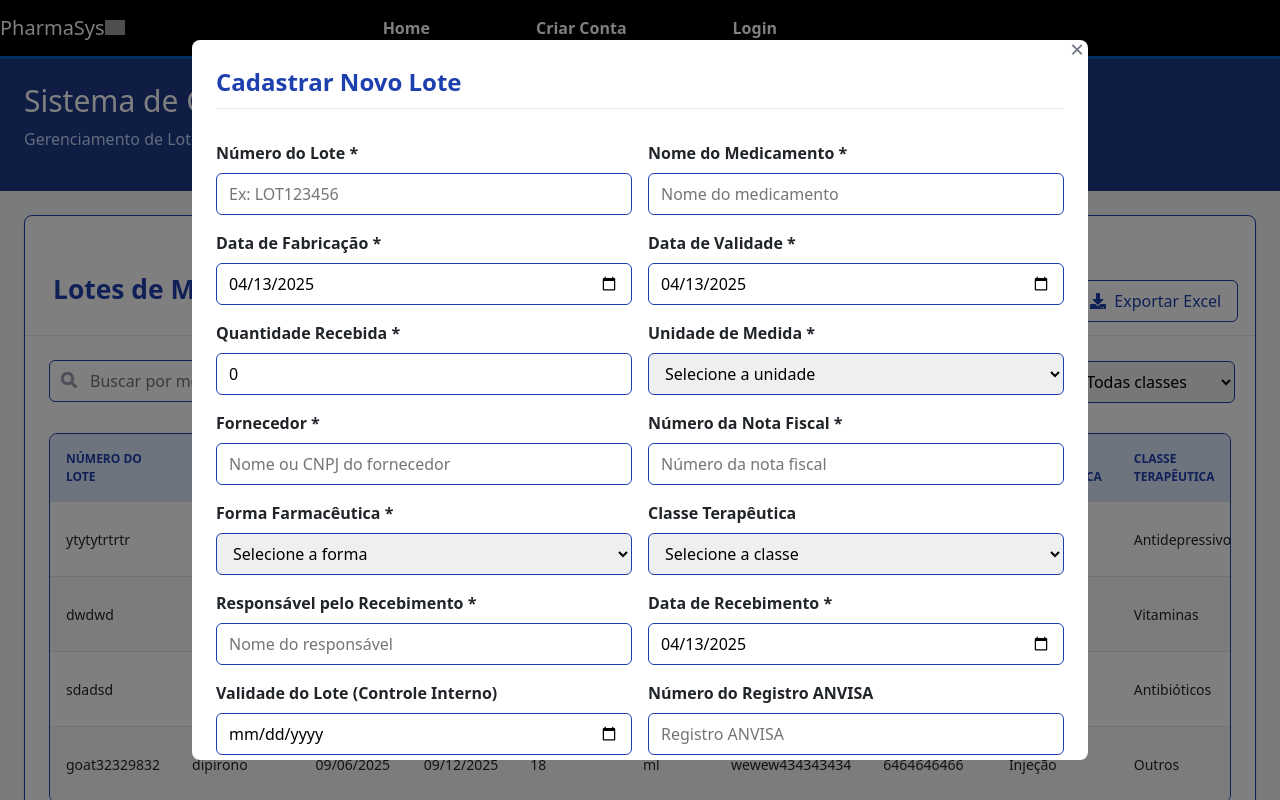
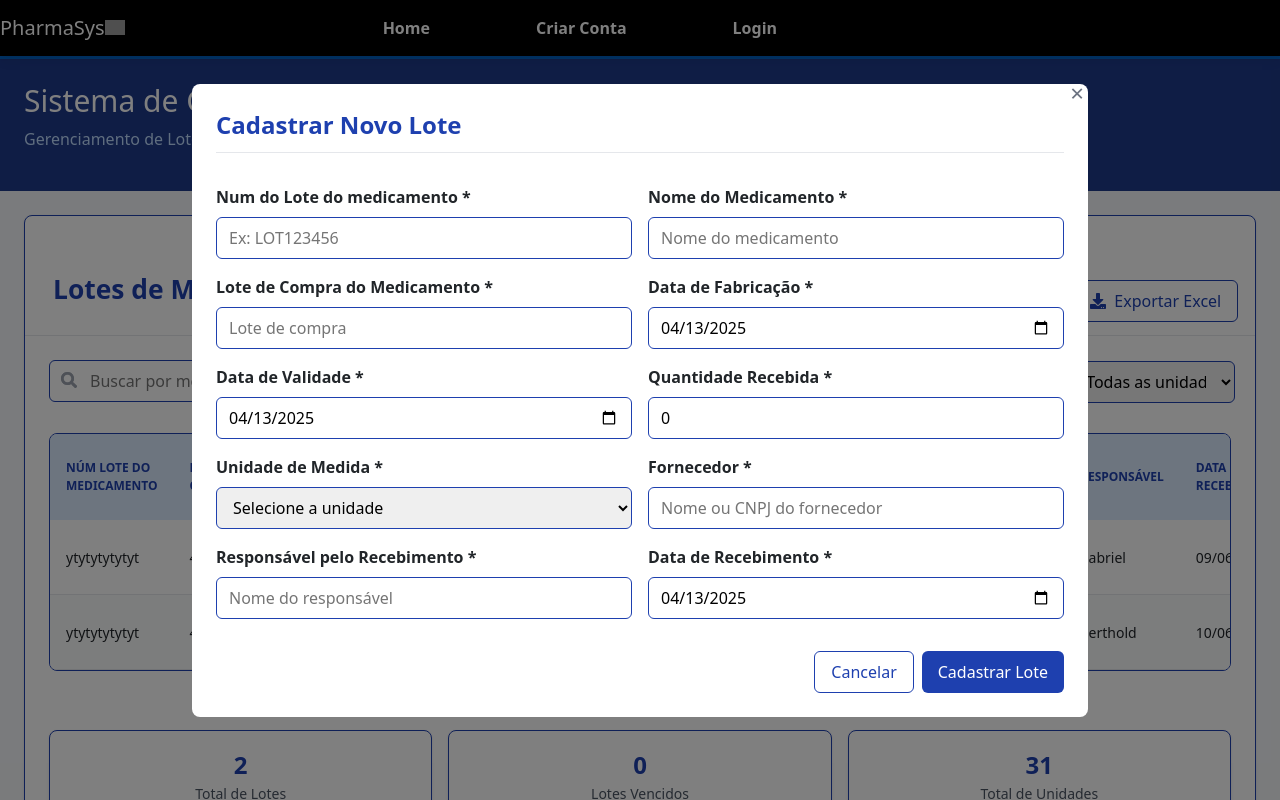
Before and after one commit to Jonaslima07/PharmaSys-Front, a React (Vite) app: page /lotes in a window 1280 px wide. Both pictures are taken after a click on the button "Novo Lote". Shown: the top 800 px of the page. Built offline with nearby package versions, Linux system fonts and the light colour scheme; data requests are answered from the project's data file; grey boxes are pictures that could not be loaded.

Commit message:
ajustes lotes

```diff
--- a/src/components/LoteForm.jsx
+++ b/src/components/LoteForm.jsx
@@ -18,14 +18,9 @@ const LoteForm = ({
     quantidadeRecebida: 0,
     unidadeMedida: "",
     fornecedor: "",
-    numeroNotaFiscal: "",
-    formaFarmaceutica: "",
-    classeTerapeutica: "",
+    loteCompraMedicamento: "", // Novo campo de Lote de Compra
     responsavelRecebimento: "",
     dataRecebimento: new Date(),
-    validadeLoteInterno: null,
-    numeroRegistroAnvisa: "",
-    observacoes: "",
   };
 
   const [formData, setFormData] = useState({
@@ -35,30 +30,6 @@ const LoteForm = ({
 
   // Opções para os selects
   const unidadesMedida = ["mg", "ml", "unidade", "frasco", "caixa", "blister"];
-  const formasFarmaceuticas = [
-    "Comprimido",
-    "Cápsula",
-    "Solução",
-    "Suspensão",
-    "Xarope",
-    "Pomada",
-    "Creme",
-    "Gel",
-    "Injeção",
-    "Gotas",
-  ];
-  const classesTerapeuticas = [
-    "Analgésicos",
-    "Antibióticos",
-    "Anti-inflamatórios",
-    "Antihipertensivos",
-    "Antidiabéticos",
-    "Antihistamínicos",
-    "Anticonvulsivantes",
-    "Antidepressivos",
-    "Vitaminas",
-    "Outros",
-  ];
 
   // Buscar dados do lote para edição
   useEffect(() => {
@@ -98,85 +69,44 @@ const LoteForm = ({
   };
 
     const handleSaveLote = (novoLote) => {
-    const loteComStatus = {
-      ...novoLote,
-      statusLote: calculateStatus(novoLote.dataValidade)
-    };
-
     if (loteEditando) {
-      setLotes(lotes.map(l => l.id === loteComStatus.id ? loteComStatus : l));
+      setLotes(prevLotes =>
+        prevLotes.map(lote => lote.id === novoLote.id ? novoLote : lote)
+      );
     } else {
-      setLotes([...lotes, loteComStatus]);
+      setLotes(prevLotes => [...prevLotes, novoLote]);
     }
+    setDialogAberto(false);
+    setLoteEditando(null);
   };
 
   const handleSubmit = async (e) => {
     e.preventDefault();
-    if (isEditing) {
-      if (!loteId) {
-        console.error("ID do lote não fornecido para atualização");
-        return;
-      }
-      await handleUpdateLote(formData);
-    } else {
-      await handleCreateLote(formData);
-    }
-  };
-  const handleCreateLote = async (data) => {
+
     try {
-      const response = await fetch("http://localhost:5000/lotesrecebidos", {
-        method: "POST",
+      const method = isEditing ? "PUT" : "POST";
+      const url = isEditing
+        ? `http://localhost:5000/lotesrecebidos/${loteId}`
+        : "http://localhost:5000/lotesrecebidos";
+
+      const response = await fetch(url, {
+        method,
         headers: {
           "Content-Type": "application/json",
         },
-        body: JSON.stringify(data),
+        body: JSON.stringify(formData),
       });
 
       if (!response.ok) {
-        throw new Error(`Erro ao criar lote: ${response.statusText}`);
+        throw new Error(`Erro ao ${isEditing ? "atualizar" : "criar"} lote`);
       }
 
-      const newData = await response.json();
-      console.log("Lote criado:", newData); // Debug log
-
-      // Chama a função onSave passada como prop para atualizar o estado no componente pai
-      onSave(newData);
-
-      // Fecha o diálogo após a criação do lote
+      const savedLote = await response.json();
+      onSave(savedLote); // Isso atualiza o estado no componente pai
       setDialogAberto(false);
-      initializeFormData(); // Reseta o formulário para o estado inicial
     } catch (error) {
-      console.error("Erro ao criar lote:", error);
-    }
-  };
-
-  const handleUpdateLote = async (data) => {
-    if (!loteId) {
-      console.error("Lote ID é inválido");
-      return;
-    }
-
-    try {
-      const response = await fetch(
-        `http://localhost:5000/lotesrecebidos/${loteId}`,
-        {
-          method: "PUT",
-          headers: {
-            "Content-Type": "application/json",
-          },
-          body: JSON.stringify(data),
-        }
-      );
-
-      if (!response.ok) {
-        throw new Error("Erro ao atualizar lote: " + response.statusText);
-      }
-
-      const updatedData = await response.json();
-      onSave(updatedData); // Isso vai disparar a atualização no estado
-      setDialogAberto(false); // Fecha o diálogo
-    } catch (error) {
-      console.error("Erro ao atualizar lote:", error);
+      console.error("Erro:", error);
+      // Mostrar mensagem de erro para o usuário
     }
   };
 
@@ -203,7 +133,7 @@ const LoteForm = ({
           style={{ display: "flex", flexDirection: "column", gap: "0.5rem" }}
         >
           <label htmlFor="numeroLote" style={styles.label}>
-            Número do Lote *
+            Num do Lote do medicamento *
           </label>
           <input
             id="numeroLote"
@@ -231,6 +161,25 @@ const LoteForm = ({
             onChange={handleChange}
             placeholder="Nome do medicamento"
             style={styles.input}
+            required
+          />
+        </div>
+
+        {/* Lote de Compra do Medicamento */}
+        <div
+          style={{ display: "flex", flexDirection: "column", gap: "0.5rem" }}
+        >
+          <label htmlFor="loteCompraMedicamento" style={styles.label}>
+            Lote de Compra do Medicamento *
+          </label>
+          <input
+            id="loteCompraMedicamento"
+            type="text"
+            value={formData.loteCompraMedicamento}
+            onChange={handleChange}
+            placeholder="Lote de compra"
+            style={styles.input}
+            maxLength={12}
             required
           />
         </div>
@@ -331,69 +280,6 @@ const LoteForm = ({
           />
         </div>
 
-        {/* Número da Nota Fiscal */}
-        <div
-          style={{ display: "flex", flexDirection: "column", gap: "0.5rem" }}
-        >
-          <label htmlFor="numeroNotaFiscal" style={styles.label}>
-            Número da Nota Fiscal *
-          </label>
-          <input
-            id="numeroNotaFiscal"
-            type="text"
-            value={formData.numeroNotaFiscal}
-            onChange={handleChange}
-            placeholder="Número da nota fiscal"
-            style={styles.input}
-            required
-          />
-        </div>
-
-        {/* Forma Farmacêutica */}
-        <div
-          style={{ display: "flex", flexDirection: "column", gap: "0.5rem" }}
-        >
-          <label htmlFor="formaFarmaceutica" style={styles.label}>
-            Forma Farmacêutica *
-          </label>
-          <select
-            id="formaFarmaceutica"
-            value={formData.formaFarmaceutica}
-            onChange={handleChange}
-            style={styles.input}
-            required
-          >
-            <option value="">Selecione a forma</option>
-            {formasFarmaceuticas.map((forma) => (
-              <option key={forma} value={forma}>
-                {forma}
-              </option>
-            ))}
-          </select>
-        </div>
-
-        {/* Classe Terapêutica */}
-        <div
-          style={{ display: "flex", flexDirection: "column", gap: "0.5rem" }}
-        >
-          <label htmlFor="classeTerapeutica" style={styles.label}>
-            Classe Terapêutica
-          </label>
-          <select
-            id="classeTerapeutica"
-            value={formData.classeTerapeutica}
-            onChange={handleChange}
-            style={styles.input}
-          >
-            <option value="">Selecione a classe</option>
-            {classesTerapeuticas.map((classe) => (
-              <option key={classe} value={classe}>
-                {classe}
-              </option>
-            ))}
-          </select>
-        </div>
-
         {/* Responsável pelo Recebimento */}
         <div
           style={{ display: "flex", flexDirection: "column", gap: "0.5rem" }}
@@ -432,66 +318,6 @@ const LoteForm = ({
           />
         </div>
 
-        {/* Validade do Lote (Controle Interno) */}
-        <div
-          style={{ display: "flex", flexDirection: "column", gap: "0.5rem" }}
-        >
-          <label style={styles.label}>
-            Validade do Lote (Controle Interno)
-          </label>
-          <input
-            type="date"
-            value={
-              formData.validadeLoteInterno
-                ? format(formData.validadeLoteInterno, "yyyy-MM-dd")
-                : ""
-            }
-            onChange={(e) =>
-              handleDateChange("validadeLoteInterno", e.target.value)
-            }
-            style={styles.input}
-          />
-        </div>
-
-        {/* Número do Registro ANVISA */}
-        <div
-          style={{ display: "flex", flexDirection: "column", gap: "0.5rem" }}
-        >
-          <label htmlFor="numeroRegistroAnvisa" style={styles.label}>
-            Número do Registro ANVISA
-          </label>
-          <input
-            id="numeroRegistroAnvisa"
-            type="text"
-            value={formData.numeroRegistroAnvisa}
-            onChange={handleChange}
-            placeholder="Registro ANVISA"
-            style={styles.input}
-          />
-        </div>
-
-        {/* Observações Adicionais */}
-        <div
-          style={{
-            ...styles.fullWidth,
-            display: "flex",
-            flexDirection: "column",
-            gap: "0.5rem",
-          }}
-        >
-          <label htmlFor="observacoes" style={styles.label}>
-            Observações Adicionais
-          </label>
-          <textarea
-            id="observacoes"
-            value={formData.observacoes}
-            onChange={handleChange}
-            placeholder="Informações extras sobre o lote"
-            style={{ ...styles.input, minHeight: "100px" }}
-            rows={3}
-          />
-        </div>
-
         {/* Botões de ação */}
         <div
           style={{
@@ -522,7 +348,7 @@ const styles = {
     display: "grid",
     gridTemplateColumns: "repeat(auto-fit, minmax(300px, 1fr))",
     gap: "1rem",
-    padding: "1rem 0 0rem", // Aumentei o padding top para o título jonas
+    padding: "1rem 0 0rem",
   },
   formHeader: {
     gridColumn: "1 / -1",
--- a/src/components/LotesRecebidos.jsx
+++ b/src/components/LotesRecebidos.jsx
@@ -47,12 +47,12 @@ const LotesRecebidos = () => {
   const [filtros, setFiltros] = useState({
     fornecedor: "todos",
     status: "todos",
-    classeTerapeutica: "todos",
+    unidade: "todas", // A chave unidade foi inicializada corretamente
   });
   const [dialogAberto, setDialogAberto] = useState(false);
   const [loteEditando, setLoteEditando] = useState(null);
   const [formData, setFormData] = useState({});
-  const [loteId, setLoteId] = useState(null); // Adicionando loteId no estado
+  const [loteId, setLoteId] = useState(null);
 
   const calculateStatus = (dataValidade) => {
     if (!dataValidade) return "A vencer";
@@ -84,7 +84,6 @@ const LotesRecebidos = () => {
   };
 
   const handleSaveLote = (novoLote) => {
-    // Calcula o status baseado na data de validade
     const statusCalculado = calculateStatus(novoLote.dataValidade);
 
     const loteComStatus = {
@@ -101,7 +100,6 @@ const LotesRecebidos = () => {
     }
   };
 
-  // Modifique a inicialização do formData para incluir o status calculado
   const initializeFormData = () => {
     const hoje = new Date();
     const umMesAFrente = new Date();
@@ -111,22 +109,17 @@ const LotesRecebidos = () => {
       numeroLote: "",
       nomeMedicamento: "",
       dataFabricacao: new Date(),
-      dataValidade: umMesAFrente, // Data padrão 1 mês à frente
+      dataValidade: umMesAFrente,
       quantidadeRecebida: 0,
       fornecedor: "",
-      numeroNotaFiscal: "",
-      formaFarmaceutica: "",
-      classeTerapeutica: "",
-      statusLote: calculateStatus(umMesAFrente), // Status calculado
-      observacoes: "",
+      statusLote: calculateStatus(umMesAFrente),
       responsavelRecebimento: "",
       dataRecebimento: new Date(),
-      numeroRegistroAnvisa: "",
       unidadeMedida: "",
+      loteCompraMedicamento:"",
     });
   };
 
-  // Buscar os lotes quando o componente for montado
   useEffect(() => {
     const fetchLotes = async () => {
       try {
@@ -135,7 +128,7 @@ const LotesRecebidos = () => {
           throw new Error("Erro ao carregar os lotes.");
         }
         const data = await response.json();
-        setLotes(data); // Atualiza o estado com os dados dos lotes
+        setLotes(data);
       } catch (error) {
         console.error("Erro ao buscar lotes:", error);
         toast({
@@ -148,20 +141,16 @@ const LotesRecebidos = () => {
     fetchLotes();
   }, []);
 
-      // Filtra os lotes conforme os critérios de busca e filtros
   const lotesFiltrados = lotes.filter((lote) => {
     try {
       const buscaLower = busca.toLowerCase();
       const statusLote = calculateStatus(lote.dataValidade);
 
-      // Verifica busca
       const matchBusca =
         (lote.nomeMedicamento?.toLowerCase().includes(buscaLower)) ||
         (lote.numeroLote?.toLowerCase().includes(buscaLower)) ||
-        (lote.numeroNotaFiscal?.toLowerCase().includes(buscaLower)) ||
         false;
 
-      // Verifica filtros
       const matchFornecedor =
         filtros.fornecedor === "todos" ||
         (lote.fornecedor && lote.fornecedor === filtros.fornecedor);
@@ -170,17 +159,17 @@ const LotesRecebidos = () => {
         filtros.status === "todos" ||
         statusLote === filtros.status;
 
-      const matchClasse =
-        filtros.classeTerapeutica === "todos" ||
-        (lote.classeTerapeutica && lote.classeTerapeutica === filtros.classeTerapeutica);
+       const matchUnidade =
+        filtros.unidade === "todas" || // Mudança de medicamento para unidade
+        (lote.unidadeMedida && lote.unidadeMedida === filtros.unidade);
 
-      return matchBusca && matchFornecedor && matchStatus && matchClasse;
+      return matchBusca && matchFornecedor && matchStatus && matchUnidade;
     } catch (error) {
       console.error("Erro ao filtrar lote:", lote, error);
-      return false; // Exclui lotes com problemas da listagem
+      return false;
     }
   });
-  // Validação dos campos do formulário
+
   const validarFormulario = () => {
     if (!formData.numeroLote || formData.numeroLote.length > 12) {
       toast({
@@ -235,26 +224,18 @@ const LotesRecebidos = () => {
       });
       return false;
     }
-    if (!formData.numeroNotaFiscal) {
+    if (!formData.responsavelRecebimento) {
       toast({
         title: "Erro de Validação",
-        description: "Número da nota fiscal é obrigatório.",
+        description: "Responsável pelo recebimento é obrigatório.",
         variant: "destructive",
       });
       return false;
     }
-    if (!formData.formaFarmaceutica) {
+    if (!formData.loteCompraMedicamento || formData.loteCompraMedicamento.length > 12) {
     toast({
       title: "Erro de Validação",
-        description: "Forma farmacêutica é obrigatória.",
-        variant: "destructive",
-      });
-      return false;
-    }
-    if (!formData.responsavelRecebimento) {
-      toast({
-        title: "Erro de Validação",
-        description: "Responsável pelo recebimento é obrigatório.",
+      description: "Número do lote de compra é obrigatório.",
       variant: "destructive",
     });
     return false;
@@ -282,15 +263,14 @@ const LotesRecebidos = () => {
   const salvarLote = () => {
     if (!validarFormulario()) return;
 
-  // Calcula o status baseado na data de validade
     const statusCalculado = calculateStatus(formData.dataValidade);
 
     const novoLote = {
       id: loteEditando?.id || Date.now().toString(),
       ...formData,
-    statusLote: statusCalculado // Usa o status calculado
+      statusLote: statusCalculado
     };
-    // Restante da função permanece igual
+
     if (loteEditando) {
       setLotes(
         lotes.map((lote) => (lote.id === loteEditando.id ? novoLote : lote))
@@ -314,28 +294,26 @@ const LotesRecebidos = () => {
     initializeFormData();
   };
 
-  // Quando o usuário clica para editar um lote
   const editarLote = (lote) => {
     setLoteEditando(lote);
     setFormData(lote);
-    setLoteId(lote.id); // Definindo o loteId
+    setLoteId(lote.id);
     setDialogAberto(true);
   };
 
-  const [excluindo, setExcluindo] = useState(null); // Adicione este estado
+  const [excluindo, setExcluindo] = useState(null);
 
   const excluirLote = async (id, nomeMedicamento) => {
-    // Confirmação movida para dentro da função
     if (
       !window.confirm(
         `Tem certeza que deseja excluir o lote "${nomeMedicamento}"?`
       )
     ) {
-      return; // Sai da função se o usuário cancelar
+      return;
     }
 
     try {
-      setExcluindo(id); // Mostra loading
+      setExcluindo(id);
 
       const response = await fetch(
         `http://localhost:5000/lotesrecebidos/${id}`,
@@ -352,25 +330,27 @@ const LotesRecebidos = () => {
       toast.error("Falha ao excluir lote");
       console.error("Erro:", error);
     } finally {
-      setExcluindo(null); // Remove loading
+      setExcluindo(null);
     }
   };
 
-  // Exportar lotes para Excel (formato CSV)
   const exportarExcel = () => {
     const csvContent = [
       [
-        "Número do Lote",
+        "Núm Lote do medicamento",
+        "Núm do Lote Compra",
         "Nome do Medicamento",
         "Data Fabricação",
         "Data Validade",
-        "Quantidade",
+        "Quantidade do medicamento",
         "Fornecedor",
         "Status",
         "Responsável",
+
       ],
       ...lotesFiltrados.map((lote) => [
         lote.numeroLote,
+        lote.loteCompraMedicamento,
         lote.nomeMedicamento,
         format(lote.dataFabricacao, "dd/MM/yyyy"),
         format(lote.dataValidade, "dd/MM/yyyy"),
@@ -398,7 +378,6 @@ const LotesRecebidos = () => {
 
   return (
     <div style={styles.container}>
-      {/* Cabeçalho */}
       <header style={styles.header}>
         <div style={{ maxWidth: "1280px", margin: "0 auto" }}>
           <h1 style={{ fontSize: "1.875rem", fontWeight: "400" }}>
@@ -410,7 +389,6 @@ const LotesRecebidos = () => {
         </div>
       </header>
       <div style={{ maxWidth: "1280px", margin: "0 auto", padding: "1.5rem" }}>
-        {/* Controles superiores */}
         <div style={styles.card}>
           <div style={styles.cardHeader}>
             <div
@@ -451,7 +429,6 @@ const LotesRecebidos = () => {
           </div>
 
           <div style={{ padding: "1.5rem" }}>
-            {/* Busca e Filtros */}
             <div style={{ marginBottom: "0.5rem" }}>
               <div
                 style={{
@@ -472,7 +449,7 @@ const LotesRecebidos = () => {
                 />
                 <input
                   style={{ ...styles.input, paddingLeft: "2.5rem" }}
-                  placeholder="Buscar por medicamento, número do lote ou nota fiscal..."
+                  placeholder="Buscar por medicamento ou número do lote..."
                   value={busca}
                   onChange={(e) => setBusca(e.target.value)}
                 />
@@ -525,27 +502,23 @@ const LotesRecebidos = () => {
                 </select>
                 <select
                   style={styles.input1}
-                  value={filtros.classeTerapeutica}
+                  value={filtros.unidadeMedida}
                   onChange={(e) =>
-                    setFiltros({
-                      ...filtros,
-                      classeTerapeutica: e.target.value,
-                    })
+                    setFiltros({ ...filtros, unidade: e.target.value })
                   }
                 >
-                  <option key="todos" value="todos">
-                    Todas classes
+                  <option key="todas" value="todas">
+                    Todas as unidades
                   </option>
-                  {classesTerapeuticas.map((classe) => (
-                    <option key={classe} value={classe}>
-                      {classe}
+                  {unidadesMedida.map((unidade) => (
+                    <option key={unidade} value={unidade}>
+                      {unidade}
                     </option>
                   ))}
                 </select>
               </div>
             </div>
 
-            {/* Tabela de Lotes */}
             <div
               style={{
                 borderRadius: "0.5rem",
@@ -559,20 +532,17 @@ const LotesRecebidos = () => {
                 <table style={styles.table}>
                   <thead style={{ backgroundColor: "#dbeafe" }}>
                     <tr>
-                      <th style={styles.tableHeader}>Número do Lote</th>
+                      <th style={styles.tableHeader}>Núm Lote do medicamento</th>
+                      <th style={styles.tableHeader}>Núm do Lote Compra</th>
                       <th style={styles.tableHeader}>Nome do Medicamento</th>
                       <th style={styles.tableHeader}>Data Fabricação</th>
                       <th style={styles.tableHeader}>Data Validade</th>
-                      <th style={styles.tableHeader}>Quantidade</th>
+                      <th style={styles.tableHeader}>Quantidade do medicamento</th>
                       <th style={styles.tableHeader}>Unidade</th>
                       <th style={styles.tableHeader}>Fornecedor</th>
-                      <th style={styles.tableHeader}>Nota Fiscal</th>
-                      <th style={styles.tableHeader}>Forma Farmacêutica</th>
-                      <th style={styles.tableHeader}>Classe Terapêutica</th>
                       <th style={styles.tableHeader}>Status</th>
                       <th style={styles.tableHeader}>Responsável</th>
                       <th style={styles.tableHeader}>Data Recebimento</th>
-                      <th style={styles.tableHeader}>Registro ANVISA</th>
                       <th style={styles.tableHeader}>Ações</th>
                     </tr>
                   </thead>
@@ -580,7 +550,7 @@ const LotesRecebidos = () => {
                     {lotesFiltrados.length === 0 ? (
                       <tr>
                         <td
-                          colSpan={15}
+                          colSpan={11}
                           style={{
                             textAlign: "center",
                             padding: "2rem",
@@ -603,6 +573,7 @@ const LotesRecebidos = () => {
                           }
                         >
                           <td style={styles.tableCell}>{lote.numeroLote}</td>
+                          <td style={styles.tableCell}>{lote.loteCompraMedicamento}</td>
                           <td style={styles.tableCell}>
                             {lote.nomeMedicamento}
                           </td>
@@ -618,15 +589,6 @@ const LotesRecebidos = () => {
                           <td style={styles.tableCell}>{lote.unidadeMedida}</td>
                           <td style={styles.tableCell}>{lote.fornecedor}</td>
                           <td style={styles.tableCell}>
-                            {lote.numeroNotaFiscal}
-                          </td>
-                          <td style={styles.tableCell}>
-                            {lote.formaFarmaceutica}
-                          </td>
-                          <td style={styles.tableCell}>
-                            {lote.classeTerapeutica || "-"}
-                          </td>
-                          <td style={styles.tableCell}>
                             <span
                               style={getStatusStyle(
                                 calculateStatus(lote.dataValidade)
@@ -640,9 +602,6 @@ const LotesRecebidos = () => {
                           </td>
                           <td style={styles.tableCell}>
                             {format(lote.dataRecebimento, "dd/MM/yyyy")}
-                          </td>
-                          <td style={styles.tableCell}>
-                            {lote.numeroRegistroAnvisa || "-"}
                           </td>
                           <td style={styles.tableCell}>
                             <div style={{ display: "flex", gap: "0.5rem" }}>
@@ -784,7 +743,7 @@ const LotesRecebidos = () => {
               classesTerapeuticas={classesTerapeuticas}
               statusLote={statusLote}
               loteId={loteId}
-              setDialogAberto={setDialogAberto} // Mantenha apenas uma vez
+              setDialogAberto={setDialogAberto}
               initializeFormData={initializeFormData}
             />
           </div>
```
Also changed, not shown: db.json. Lines whose indentation alone changed are shown as unchanged.
